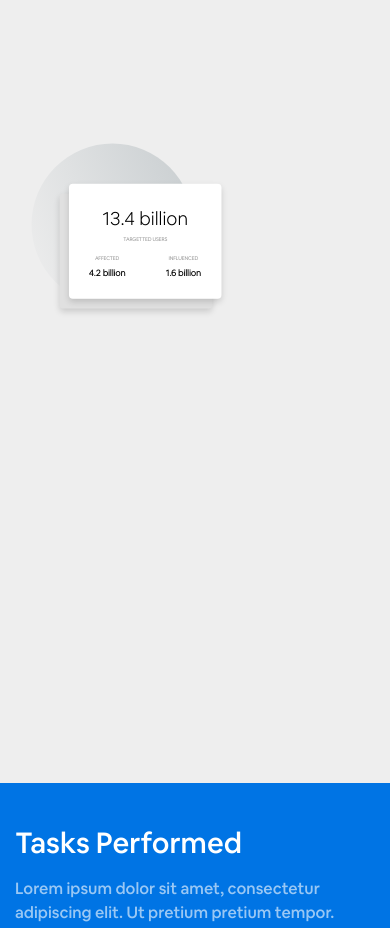
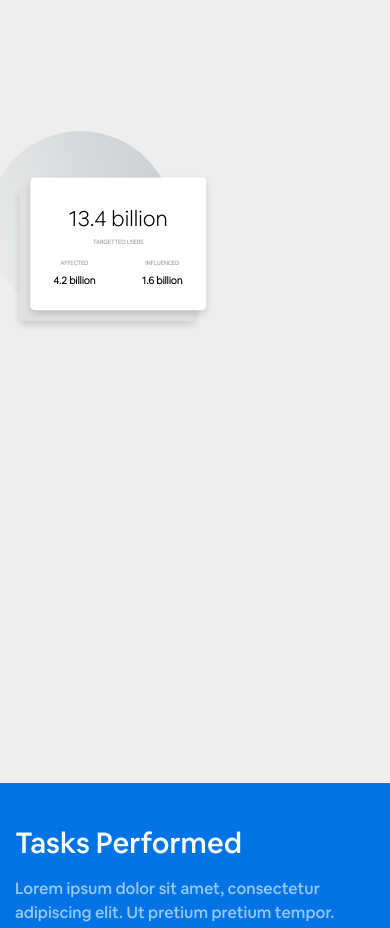
Before and after one commit to AdityaPratap006/Asilverse-Landing-Page, a React (Create React App) app: page / in a window 390 px wide. Shown: the part 1960-2888 px from the top of the page. Built offline with nearby package versions, Linux system fonts and the light colour scheme.

Commit message:
10th commit

```diff
--- a/src/Components2/targetted_users_card/card.css
+++ b/src/Components2/targetted_users_card/card.css
@@ -63,8 +63,8 @@
 
 @media only screen and (max-width: 768px){
 	.circle-card{
-		transform: scale(0.39);
-		margin-left: -7rem;
+		transform: scale(0.45);
+		margin-left: -9rem;
 		margin-right: 2rem;
 	}
 }
```
